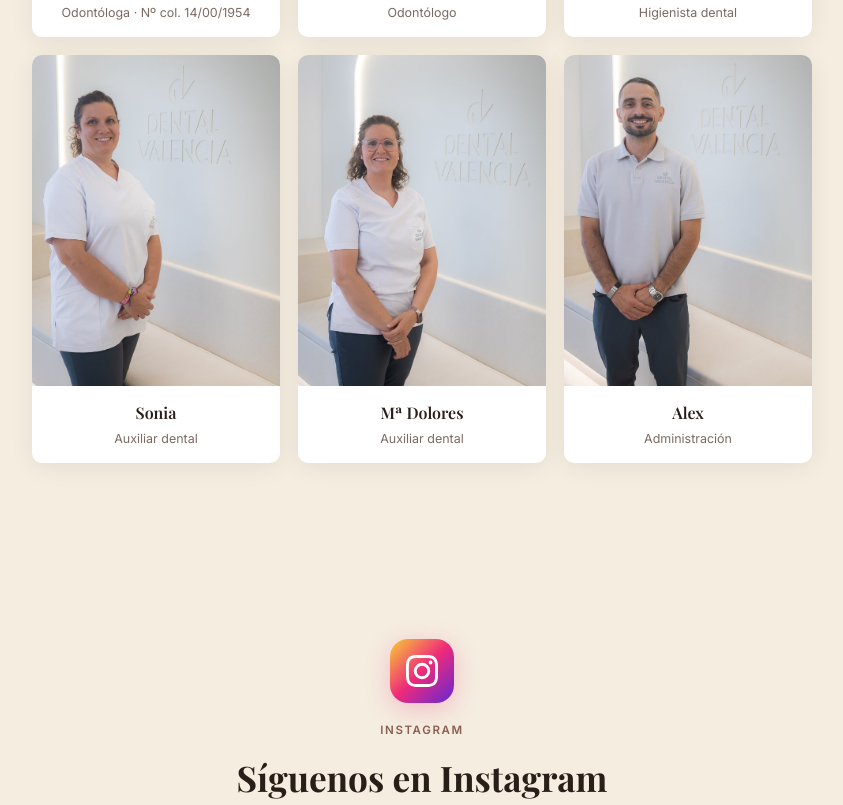
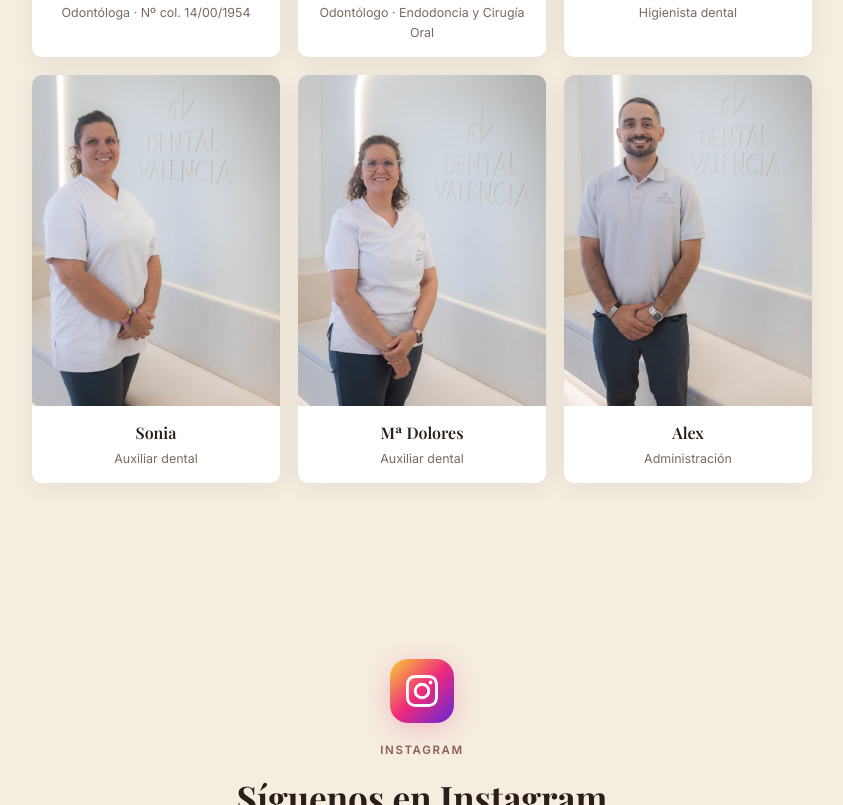
Before and after one commit to orionalnitak-ops/carmen-valencia-web, a website: page index.html in a window 1280 px wide. Shown: the part 4640-5445 px from the top of the page, without its empty margins (218-1061 px from the left). Drawn offline with Linux system fonts and the light colour scheme.

Commit message:
Añadir credenciales del Dr. Alejandro (Endodoncia y Cirugía Oral)
Co-Authored-By: Claude Opus 4.8 <noreply@anthropic.com>

```diff
--- a/index.html
+++ b/index.html
@@ -1040,7 +1040,7 @@ footer { background: var(--acero-oscuro); color: rgba(255,255,255,0.5); padding:
         </div>
         <div class="equipo-card-body">
           <strong>Dr. Alejandro Zamora</strong>
-          <span>Odontólogo</span>
+          <span>Odontólogo · Endodoncia y Cirugía Oral</span>
         </div>
       </div>
       <div class="equipo-card" data-gallery="equipo" data-index="3">
```
